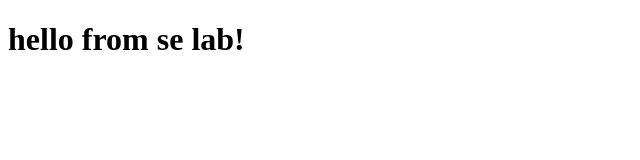
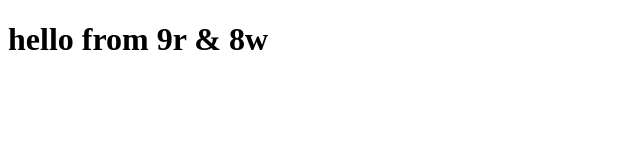
Before and after one commit to priyalasya9/AWS8w9r, a plain HTML site: page index.html in a window 1280 px wide. Shown: the full height of the page, 0-640 px from the left. Drawn offline with Linux system fonts and the light colour scheme.

Commit message:
Update index.html

```diff
--- a/index.html
+++ b/index.html
@@ -6,6 +6,6 @@
     <title>Document</title>
 </head>
 <body>
-    <h1>hello from se lab!</h1>
+    <h1>hello from 9r & 8w</h1>
 </body>
 </html>
```
